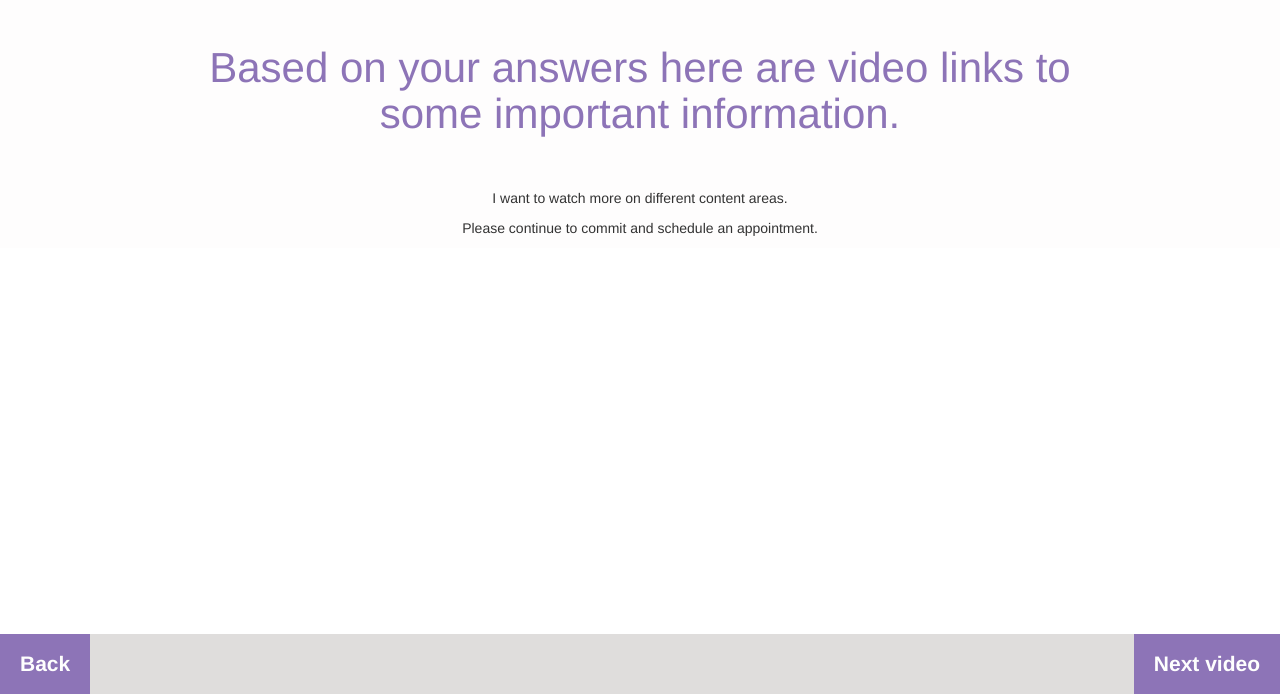
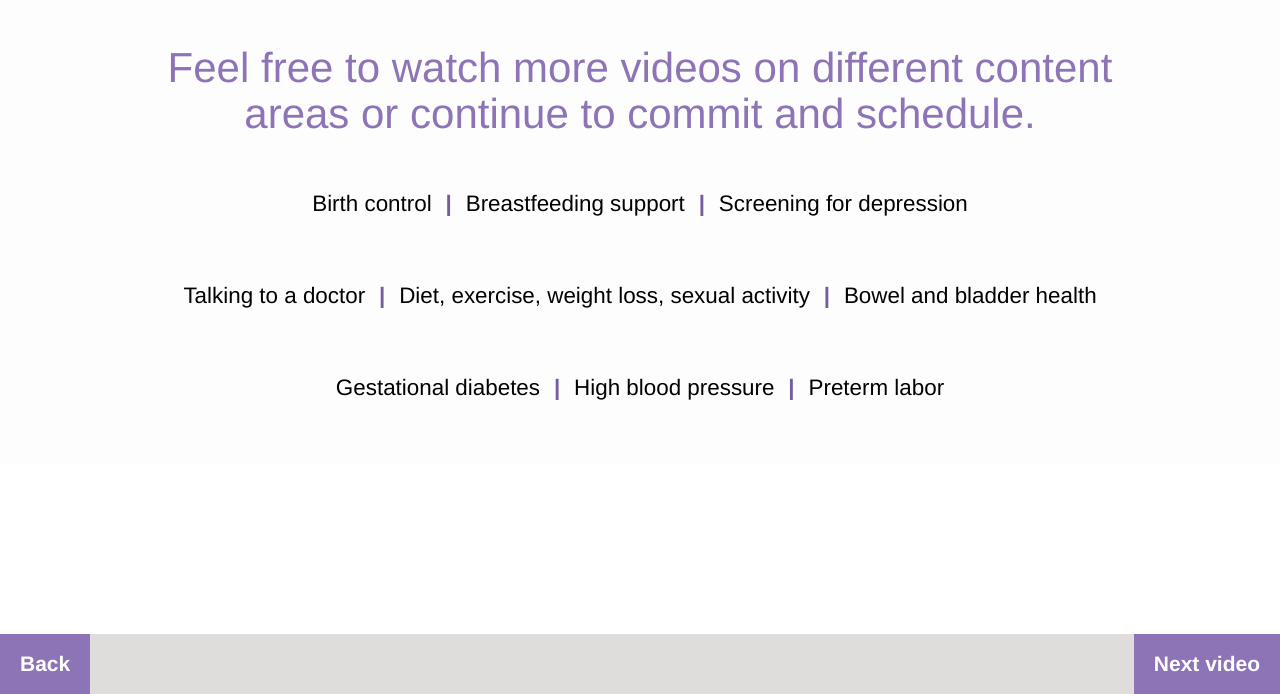
Before and after one commit to jantonso/hbp, a Django app: template templates/importantInformation.html in a window 1280 px wide. Shown: the part 106-800 px from the top of the page. Run offline with Django 3.2, Linux system fonts and the light colour scheme; the template is opened without the code that fills it, so the values that code supplies are empty; some libraries are stand-ins or nearby versions.

Commit message:
Added video links anavigation to important information page

```diff
--- a/static/css/importantInformation.css
+++ b/static/css/importantInformation.css
@@ -41,16 +41,45 @@ header .header-content h1 {
 	background-color: #FEFDFD;
 }
 
-#care-content h2 {
+/* Video section */
+
+#care-content #video-container h2 {
 	font-size: 3.0em;
 	font-weight: 300;
 	color: #8D74B7;
+	margin-bottom: 50px;
 }
 
-/* Video section */
+#care-content #video-container #start-prompt {
+	font-size: 2.0em;
+	font-weight: normal;
+	margin-top: 150px;
+}
 
-#care-content #video-container {
-	margin-top: 50px;
+#care-content #video-container .video-links {
+	text-align: center;
+	margin-bottom: 50px;
+}
+
+#care-content #video-container .video-links a {
+	text-decoration: none;
+	color: #000000;
+}
+
+#care-content #video-container .video-links a:hover {
+	color: #745C9D;
+}
+
+#care-content #video-container .video-links p {
+	display: inline-block;
+	font-size: 1.6em;
+}
+
+#care-content #video-container .video-links .divider {
+	margin-left: 10px;
+	margin-right: 10px;
+	color: #745C9D;
+	font-weight: bold;
 }
 
 /* Footer section */
--- a/templates/commitAndSchedule.html
+++ b/templates/commitAndSchedule.html
@@ -15,7 +15,7 @@
 			<div class="container">
 				<div class="row">
 					<div class="col-lg-10 col-lg-offset-1 text-center">
-						<h2> Please commit and schedule a followup appointment. </h2>
+						<h2> Please commit to and schedule a follow up appointment. </h2>
 						<p> I understand the importance of the postpartum visit in keeping me and my baby healthy and I commit to returning for this visit. </p>
 						<div class="button">
 							<a href="/cs/"><div id="commit-button">Commit</div></a>
--- a/templates/importantInformation.html
+++ b/templates/importantInformation.html
@@ -15,17 +15,39 @@
 			<div class="container">
 				<div class="row">
 					<div class="col-lg-10 col-lg-offset-1 text-center">
-						<h2> Based on your answers here are video links to some important information. </h2>
 						<div id="video-container">
 							{% if video_index == 0 %}
-								<p> Please watching the following 2 videos. </p>
+								<h2> Based on your answers, please watch two videos with some important information on birth control and breastfeeding support. </h2>
+								<p id="start-prompt"> Please click Next Video to begin. </p>
 							{% elif video_index == 1 %}
+								<h2> Birth control </h2>
+								<iframe width="560" height="315" src="https://www.youtube.com/embed/seHxzqWFqa8" frameborder="0" allowfullscreen></iframe>
+							{% elif video_index == 2 %}
+								<h2> Breastfeeding support </h2>
 								<iframe width="560" height="315" src="https://www.youtube.com/embed/8bAccWMfyHo" frameborder="0" allowfullscreen></iframe>
-							{% elif video_index == 2 %}
-								<iframe width="560" height="315" src="https://www.youtube.com/embed/seHxzqWFqa8" frameborder="0" allowfullscreen></iframe>
 							{% else %}
-								<p> I want to watch more on different content areas. </p>
-								<p> Please continue to commit and schedule an appointment. </p>
+								<h2> Feel free to watch more videos on different content areas or continue to commit and schedule. </h2>
+								<div class="video-links">
+									<a href="/iv/1/"><p>Birth control</p></a>
+									<p class="divider"> | </p>
+									<a href="/iv/2/"><p>Breastfeeding support</p></a>
+									<p class="divider"> | </p>
+									<a href="/iv/3/"><p>Screening for depression</p></a>
+								</div>
+								<div class="video-links">
+									<a href="/iv/4/"><p>Talking to a doctor</p></a>
+									<p class="divider"> | </p>
+									<a href="/iv/5/"><p>Diet, exercise, weight loss, sexual activity</p></a>
+									<p class="divider"> | </p>
+									<a href="/iv/6/"><p>Bowel and bladder health</p></a>
+								</div>
+								<div class="video-links">
+									<a href="/iv/7/"><p>Gestational diabetes</p></a>
+									<p class="divider"> | </p>
+									<a href="/iv/8/"><p>High blood pressure</p></a>
+									<p class="divider"> | </p>
+									<a href="/iv/9/"><p>Preterm labor</p></a>
+								</div>
 							{% endif %}
 						</div>
 					</div>
```
